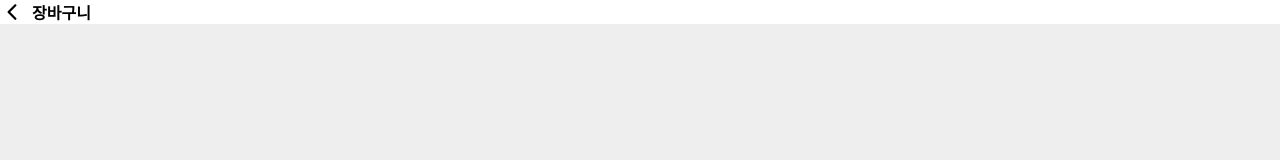
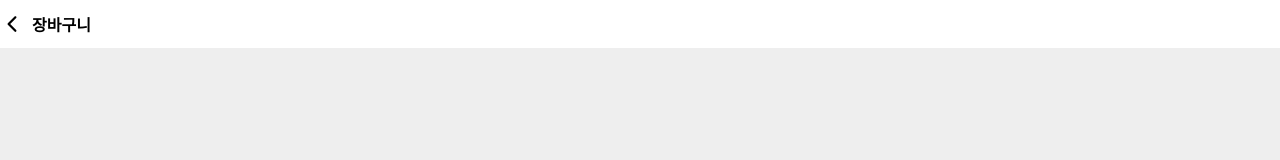
Before and after one commit to Buying-For-Earth/BFE-client, a React (Create React App) app in the folder buying-for-earth/: page /cart in a window 1280 px wide. Shown: the top 160 px of the page. Built offline with nearby package versions, Linux system fonts and the light colour scheme.

Commit message:
Modify - ContentHeader style

```diff
--- a/buying-for-earth/src/components/ContentHeader/ContentHeader.scss
+++ b/buying-for-earth/src/components/ContentHeader/ContentHeader.scss
@@ -2,6 +2,8 @@
   display: flex;
   align-items: center;
   font-weight: 700;
+  height: 3rem;
+  background-color: white;
   svg {
     font-size: 1.5rem;
     margin-right: 0.5rem;
```
